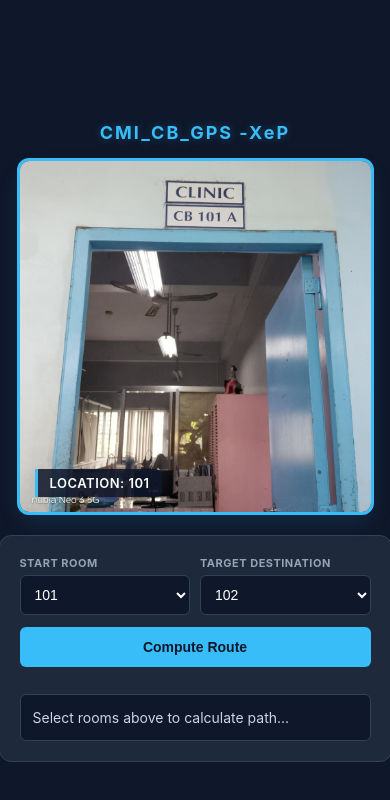
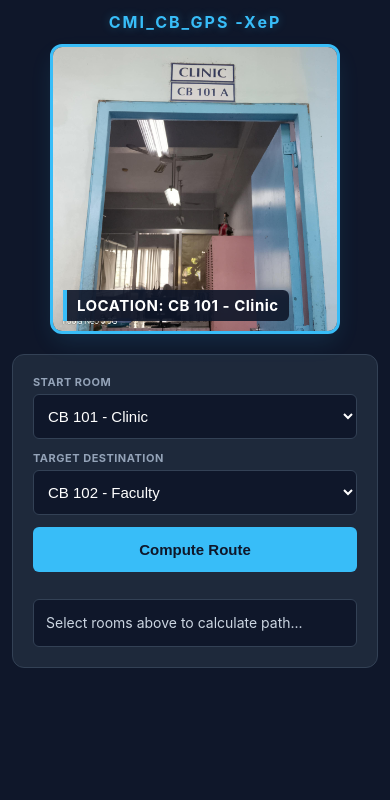
Before and after one commit to XeP165739/CB_gps.github.io, a website: page main/main.html in a window 390 px wide. Drawn offline with Linux system fonts and the light colour scheme.

Commit message:
Add room names mapping, update navigation logic, and enhance UI responsiveness

```diff
--- a/main/app.js
+++ b/main/app.js
@@ -1,4 +1,45 @@
 const ACTION_NAMES = { u: 'Up', d: 'Down', l: 'Left', r: 'Right', f: 'Forward', b: 'Backward' };
+const ROOM_NAMES = {
+    "main": "Main Lobby Entrance",
+
+    "main1": "Main Lobby - Floor 1",
+    "stair1-l": "Left Stairs - Floor 1",
+    "stair1-r": "Right Stairs - Floor 1",
+    "mcr1": "Male CR - Floor 1",
+    "fcr1": "Female CR - Floor 1",
+    "101": "CB 101 - Clinic",
+    "102": "CB 102 - Faculty",
+    "103": "CB 103 - Classroom",
+    "104": "CB 104 - Chemistry Lab",
+    "105": "CB 105 - Science Lab",
+    "106": "CB 106 - Classroom",
+    "107": "CB 107 - Classroom",
+    "admin": "Administration Office",
+
+    "main2": "Main Lobby - Floor 2",
+    "stair2-l": "Left Stairs - Floor 2",
+    "stair2-r": "Right Stairs - Floor 2",
+    "mcr2": "Male CR - Floor 2",
+    "fcr2": "Female CR - Floor 2",
+    "201": "CB 201 - Classroom",
+    "202": "CB 202 - Classroom",
+    "203": "CB 203 - Classroom",
+    "204": "CB 204 - Education Room",
+    "205": "CB 205 - Computer Lab 1",
+    "206": "CB 206 - Computer Lab 2",
+    "207": "CB 207 - Classroom",
+    "208": "CB 208 - Classroom",
+
+    "main3": "Main Lobby - Floor 3",
+    "stair3-l": "Left Stairs - Floor 3",
+    "stair3-r": "Right Stairs - Floor 3",
+    "mcr3": "Male CR - Floor 3",
+    "fcr3": "Female CR - Floor 3",
+    "mini": "Mini Hotel",
+    "lib": "Library",
+    "speech": "Speech Lab",
+    "audi": "Auditorium"
+};
 
 let allRooms = [];
 let campusMap = {};
@@ -10,25 +51,23 @@ function filterTargetDropdown() {
     const selectedStart = startSelect.value;
     const previousTargetValue = targetSelect.value;
 
-    targetSelect.innerHTML = ''; // Wipe out existing listings
+    targetSelect.innerHTML = '';
 
     allRooms.forEach(room => {
         const option = document.createElement('option');
         option.value = room;
-        option.textContent = room.toUpperCase();
+        // 🛠️ FIXED: Uses your beautiful descriptive room name dictionary mapping here
+        option.textContent = (ROOM_NAMES[room] || room.toUpperCase());
 
-        // If the room matches the starting room, grey/black it out and make it unclickable
         if (room === selectedStart) {
             option.disabled = true;
-            option.style.color = '#64748b'; // Dim color style for visibility
+            option.style.color = '#64748b';
         }
 
         targetSelect.appendChild(option);
     });
 
-    // Auto-adjust target if the previously selected target is now disabled
     if (previousTargetValue === selectedStart || !previousTargetValue) {
-        // Find the first available room that isn't the starting room
         const firstValidRoom = allRooms.find(room => room !== selectedStart);
         if (firstValidRoom) {
             targetSelect.value = firstValidRoom;
@@ -37,7 +76,6 @@ function filterTargetDropdown() {
         targetSelect.value = previousTargetValue;
     }
 
-    // Set initial image view to mirror selected start location
     updateImageViewer(selectedStart, selectedStart);
 }
 
@@ -52,7 +90,8 @@ function updateImageViewer(roomKey, direction) {
 
     imgElement.src = imagePath;
 
-    document.getElementById('room-name').innerText = `LOCATION: ${roomKey.toUpperCase()}`;
+    const readableName = ROOM_NAMES[roomKey] || roomKey.toUpperCase();
+    document.getElementById('room-name').innerText = `LOCATION: ${readableName}`;
 }
 
 const sleep = ms => new Promise(resolve => setTimeout(resolve, ms));
@@ -69,7 +108,7 @@ async function calculateRoute() {
         return;
     }
 
-    let pathString = start.toUpperCase();
+    let pathString = ROOM_NAMES[start] || start.toUpperCase();
     outputBox.innerHTML = `<strong>Shortest Route:</strong><br>${pathString}`;
 
     updateImageViewer(start, start);
@@ -77,12 +116,14 @@ async function calculateRoute() {
     for (const step of route) {
         await sleep(1000);
 
-        pathString += ` ${step.action} ➔ ${step.room.toUpperCase()}`;
+        updateImageViewer(step.room, step.action);
+
+        const nextRoomReadable = ROOM_NAMES[step.next] || step.next.toUpperCase();
+        pathString += ` ➔ ${nextRoomReadable}`;
         outputBox.innerHTML = `<strong>Shortest Route:</strong><br>${pathString}`;
-
-        updateImageViewer(step.room, step.action);
     }
 
+    await sleep(1000);
     updateImageViewer(target, target);
 }
 
@@ -99,8 +140,7 @@ window.addEventListener("DOMContentLoaded", async () => {
     campusMap = await (async () => {
         try {
             const response = await fetch('./graph.json');
-            const data = await response.json();
-            return data;
+            return await response.json();
         } catch (error) {
             console.log("❌ Reading json file failed. " + error);
             return {};
@@ -112,7 +152,8 @@ window.addEventListener("DOMContentLoaded", async () => {
     allRooms.forEach(room => {
         const option = document.createElement('option');
         option.value = room;
-        option.textContent = room.toUpperCase();
+        // 🛠️ FIXED: Displays custom map room titles inside the initialization loop box options
+        option.textContent = (ROOM_NAMES[room] || room.toUpperCase());
         startSelect.appendChild(option);
     });
 
--- a/main/graph.json
+++ b/main/graph.json
@@ -43,15 +43,15 @@
     ],
     "107": [
         {"106" : "l"},
-        {"faculty" : "r"}
+        {"admin" : "r"}
     ],
-    "faculty": [
+    "admin": [
         {"107" : "l"},
         {"mcr1" : "r"}
     ],
     "mcr1": [
         {"stair1-r" : "b"},
-        {"faculty" : "l"}
+        {"admin" : "l"}
     ],
     "stair1-r": [
         {"stair2-r" : "u"},
--- a/main/main.css
+++ b/main/main.css
@@ -7,9 +7,15 @@ body {
     align-items: center;
     justify-content: center;
     min-height: 100vh;
-  font-family:
-    -apple-system, BlinkMacSystemFont, "Segoe UI", Roboto, sans-serif;
-  padding: 20px;
+    font-family: -apple-system, BlinkMacSystemFont, "Segoe UI", Roboto, sans-serif;
+    padding: 16px;
+    /* Slightly reduced padding for tight screens */
+    box-sizing: border-box;
+}
+
+/* Ensure all sizing parameters include layout borders cleanly */
+* {
+    box-sizing: border-box;
 }
 
 .system-title {
@@ -19,12 +25,14 @@ body {
     letter-spacing: 2px;
     margin-bottom: 15px;
     text-shadow: 0 0 10px rgba(56, 189, 248, 0.3);
+    text-align: center;
 }
 
-/* 1/1 PICTURE FRAME CONTAINER */
+/* 1/1 PICTURE FRAME CONTAINER - SHRUNK UP TO Max 360px */
 .picture-box {
-  width: 90vw;
-  max-width: 450px;
+    width: 100%;
+    max-width: 360px;
+    /* Reduced to make the picture frame smaller */
     aspect-ratio: 1 / 1;
     border: 3px solid #38bdf8;
     border-radius: 12px;
@@ -40,23 +48,28 @@ body {
     object-fit: cover;
 }
 
+/* LOCATION LABEL - ENLARGED */
 .room-label {
     position: absolute;
     bottom: 15px;
     left: 15px;
-  background: rgba(15, 23, 42, 0.85);
-  border-left: 3px solid #38bdf8;
+    right: 15px;
+    background: rgba(15, 23, 42, 0.9);
+    border-left: 4px solid #38bdf8;
     padding: 6px 12px;
-  font-size: 13px;
-  font-weight: 600;
+    font-size: 14px;
+    /* Shrunk down from 18px to look clean and proportionate */
+    font-weight: 700;
     border-radius: 0 6px 6px 0;
     letter-spacing: 0.5px;
+    width: max-content;
+    max-width: calc(100% - 30px);
 }
 
 /* Form Configuration & Layout Layout */
 .config-form {
     margin-top: 20px;
-  width: 90vw;
+    width: 100%;
     max-width: 450px;
     display: flex;
     flex-direction: column;
@@ -77,6 +90,8 @@ body {
     display: flex;
     flex-direction: column;
     gap: 5px;
+    min-width: 0;
+    /* Prevents long text from breaking flex boxes */
 }
 
 #targetRoom:has(option[disabled]:checked):hover {
@@ -92,13 +107,16 @@ label {
 }
 
 select {
-  padding: 10px;
+    padding: 12px 10px;
+    /* Slightly taller click targeted height for mobile thumbs */
     background: #0f172a;
     border: 1px solid #334155;
     color: white;
     border-radius: 6px;
     outline: none;
-  font-size: 14px;
+    font-size: 15px;
+    /* Prevent automatic iOS browser zooming (needs to be >= 16px if strict, 15px works well on modern styles) */
+    width: 100%;
 }
 
 select:focus {
@@ -106,19 +124,29 @@ select:focus {
 }
 
 button {
-  padding: 12px;
+    padding: 14px;
+    /* Enhanced hit target size for phones */
     background: #38bdf8;
     border: none;
     color: #0f172a;
     font-weight: 700;
     border-radius: 6px;
     cursor: pointer;
-  font-size: 14px;
+    font-size: 15px;
     transition: background 0.2s;
+    width: 100%;
+    -webkit-tap-highlight-color: transparent;
+    /* Clean touch feedback */
 }
 
 button:hover {
     background: #7dd3fc;
+}
+
+button:disabled {
+    background: #334155;
+    color: #64748b;
+    cursor: not-allowed;
 }
 
 /* Navigation Output Text Area */
@@ -130,5 +158,40 @@ button:hover {
     padding: 12px;
     border-radius: 6px;
     border: 1px solid #334155;
-  line-height: 1.5;
+    line-height: 1.6;
+    word-wrap: break-word;
+    /* Prevents overflow strings from clipping layout edges */
 }
+
+/* 📱 MOBILE RESPONSIVE ADAPTATIONS */
+@media (max-width: 480px) {
+    body {
+        padding: 12px;
+        justify-content: flex-start;
+        /* Keeps interface near top if viewport height is too short */
+    }
+
+    .system-title {
+        font-size: 16px;
+        margin-bottom: 12px;
+    }
+
+    /* Unstacks dropdown menus onto separate rows if screen gets extremely narrow */
+    .dropdown-group {
+        flex-direction: column;
+        gap: 12px;
+    }
+
+    .picture-box {
+        max-width: 290px;
+        /* Drops picture box layout dimension slightly lower on smaller smartphones */
+    }
+
+    .room-label {
+        font-size: 15px;
+        /* Safely downscales title slightly on tight viewports */
+        bottom: 10px;
+        left: 10px;
+        padding: 6px 10px;
+    }
+}
--- a/main/walk.js
+++ b/main/walk.js
@@ -11,14 +11,12 @@ const ACTION_NAMES = { u: 'Up', d: 'Down', l: 'Left', r: 'Right', f: 'Forward',
 function BFS(campusMap, start, target) {
     if (start === target) return [];
 
-    // The queue stores the current room and the total path taken to reach it
     const queue = [ { currentRoom: start, path: [] } ];
     const visited = new Set([start]);
 
     while (queue.length > 0) {
         const { currentRoom, path } = queue.shift();
 
-        // Fetch children/edges from the graph configuration
         const neighbors = campusMap[currentRoom] || [];
 
         for (const neighborObj of neighbors) {
@@ -26,11 +24,10 @@ function BFS(campusMap, start, target) {
             const actionTaken = neighborObj[nextRoom];
 
             if (!visited.has(nextRoom)) {
-                // Keep track of the room and the visual direction action used to get there
-                const newPath = [...path, { room: nextRoom, action: actionTaken }];
+                const newPath = [...path, { room: currentRoom, action: actionTaken, next: nextRoom }];
 
                 if (nextRoom === target) {
-                    return newPath; // Return immediately upon finding the target
+                    return newPath;
                 }
 
                 visited.add(nextRoom);
@@ -38,14 +35,15 @@ function BFS(campusMap, start, target) {
             }
         }
     }
-    return null; // Return null if there is no possible path
+    return null;
 }
 
 function find_path(campusMap, start, target) {
     const travelHistory = BFS(campusMap, start, target);
 
     if (travelHistory) {
-        const pathStrings = travelHistory.map(step => `(${ACTION_NAMES[step.action]}) ➔  ${step.room}`);
+        // 🛠️ Re-mapped to output: "CurrentRoom (Action) ➔ NextRoom" structure
+        const pathStrings = travelHistory.map(step => `➔  (${ACTION_NAMES[step.action]}) ➔  ${step.next}`);
         console.log(`Your Traveled Path: ${start} ` + pathStrings.join(" ") + "\n");
     } else {
         console.log(`❌ No path found between ${start} and ${target}.`);
@@ -71,5 +69,5 @@ if (typeof require !== 'undefined' && require.main === module) {
         }
     })();
 
-    find_path(campusMap, "fcr3", "audi");
+    find_path(campusMap, "101", "main");
 }
```
Also changed, not shown: School-GPS/admin/admin.jpeg (renamed from School-GPS/faculty/faculty.jpeg), School-GPS/admin/r.jpeg (renamed from School-GPS/faculty/r.jpeg). Lines whose indentation alone changed are shown as unchanged.
